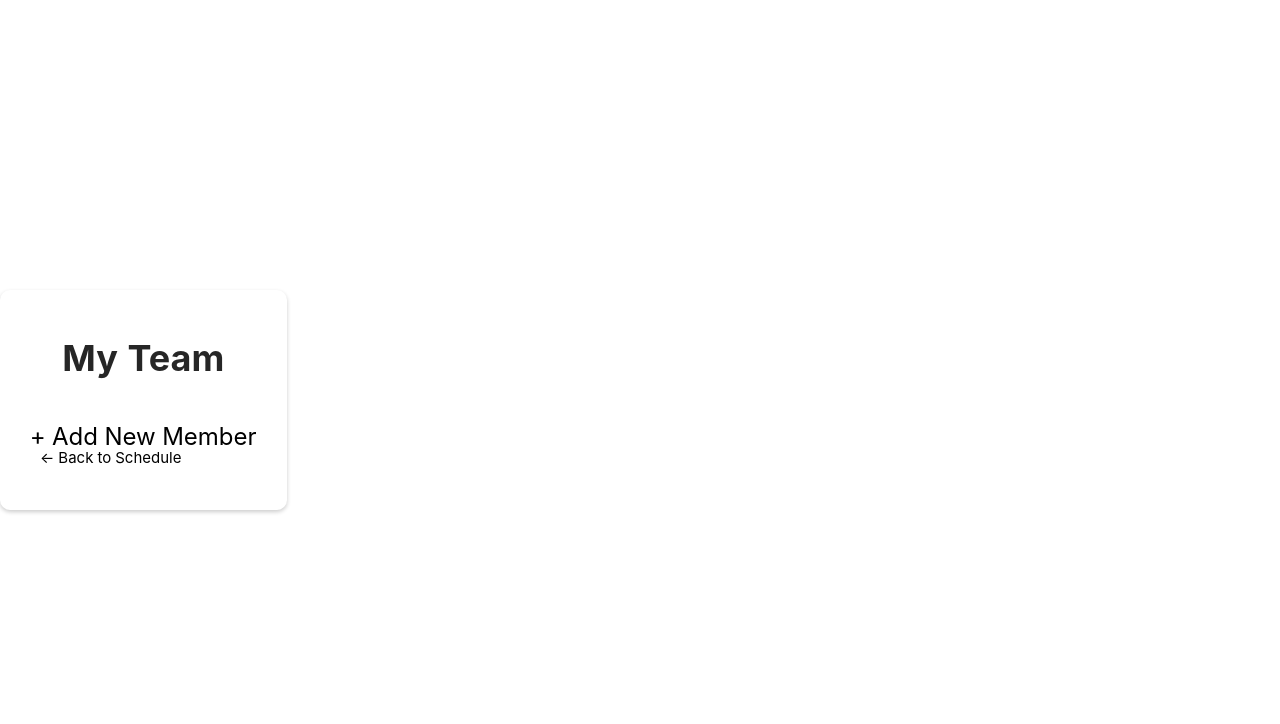
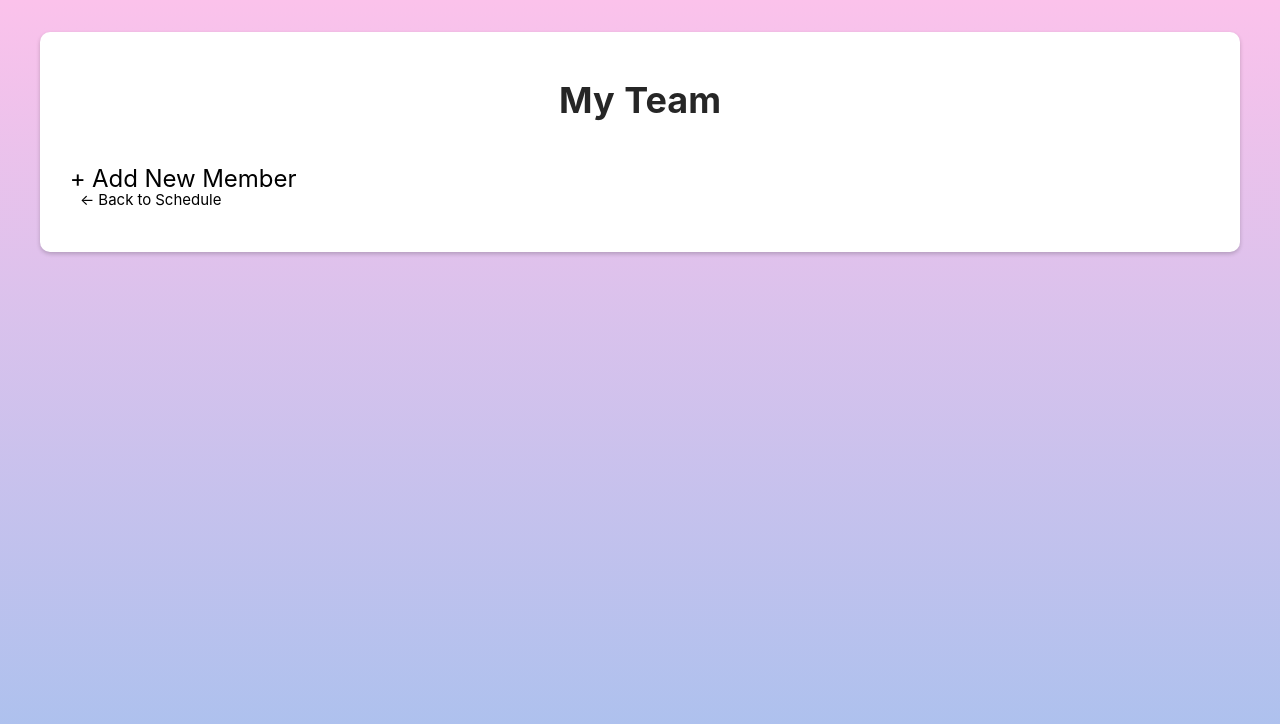
Before and after one commit to jerry729/CS180-A-Fancy-Time-Management-Tool, a Vue app in the folder CS180SL/: page /view-team in a window 1280 px wide. Shown: the top 724 px of the page. Built offline with nearby package versions, Linux system fonts and the light colour scheme.

Commit message:
fixed UI bug

```diff
--- a/CS180SL/src/views/ViewTeam.vue
+++ b/CS180SL/src/views/ViewTeam.vue
@@ -1,4 +1,5 @@
 <template>
+  <div class = "bg">
     <div class ="page-container">
       <div class="team-page">
         <h1 class="title">My Team</h1>
@@ -30,6 +31,7 @@
           </li>
         </ul>
         <router-link to="/" class="back-btn">&#8592; Back to Schedule</router-link>
+      </div>
     </div>
   </div>
 </template>
@@ -88,6 +90,17 @@ export default defineComponent({
 });
 </script>
 <style scoped>
+.bg {
+width: 100vw;
+height: 100vh;
+margin: 0 auto;
+padding: 32px;
+display: flex;
+justify-content: center;
+align-items: center;
+
+background-image: linear-gradient(to top, #a6c1ee 0%, #fbc2eb 100%);
+}
 .view-team-container {
   width: 100%;
   height: 100%;
@@ -257,9 +270,13 @@ button[type="submit"]:focus, button[type="button"]:focus {
 }
 </style>
 
-<style>
+<style scoped>
   body {
-  background-image: linear-gradient(to top, #a6c1ee 0%, #fbc2eb 100%);
+    background-color: #ffffff; /* Modify this line */
     margin: 0;
+    padding: 0;
+    font-family: Arial, sans-serif;
+    font-size: 16px;
+    color: black;
   }
 </style>
```
Lines whose indentation alone changed are shown as unchanged.
